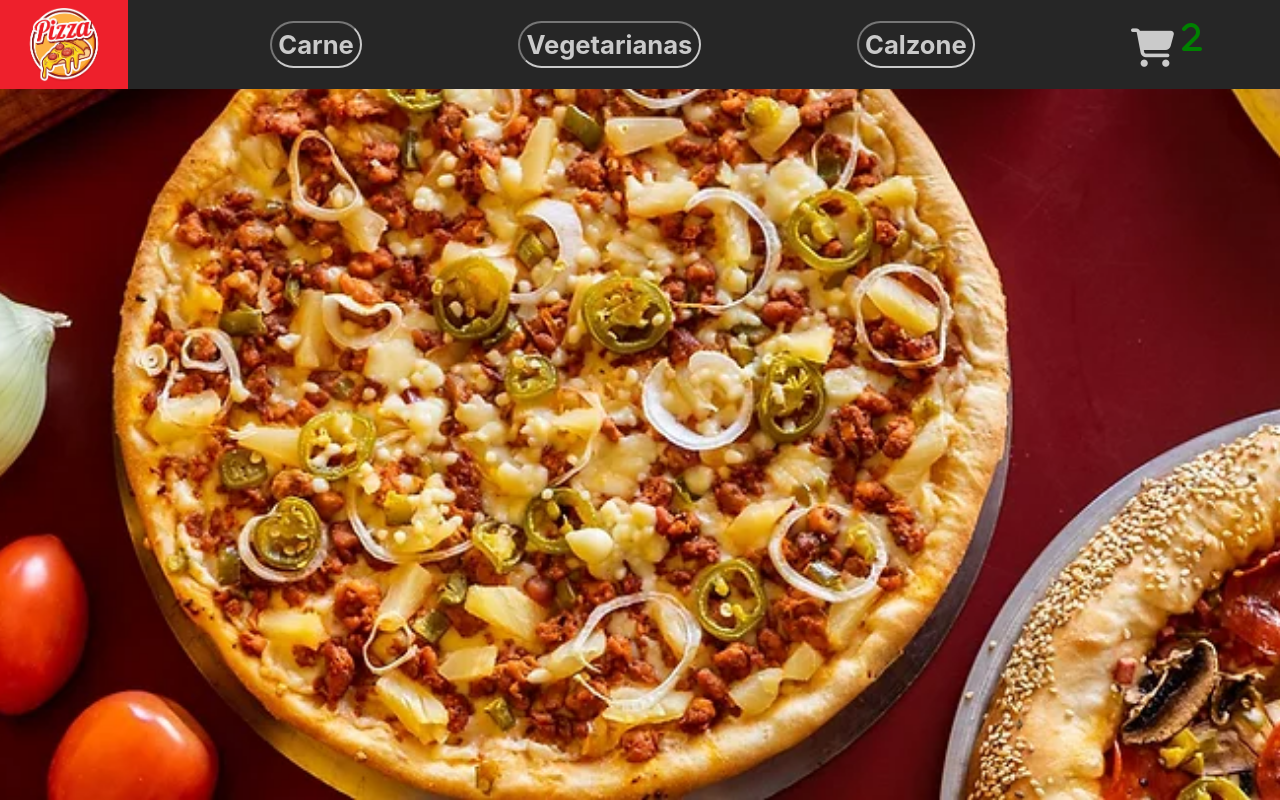
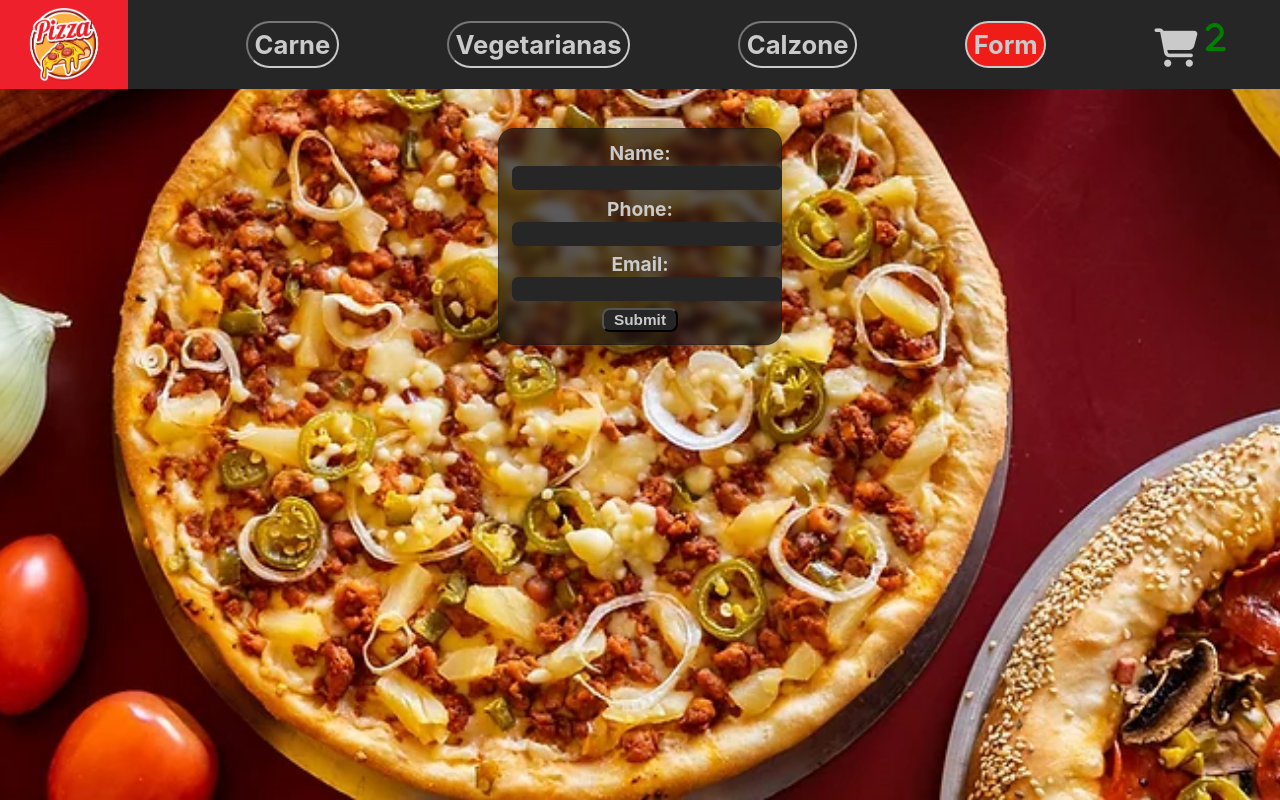
Before and after one commit to Raul-CL/Pizza-Shop-Corral, a React (Create React App) app: page /userForm in a window 1280 px wide. Built offline with nearby package versions, Linux system fonts and the light colour scheme.

Commit message:
Creacion de formulario

```diff
--- a/src/App.css
+++ b/src/App.css
@@ -42,6 +42,6 @@
   }
 }
 
-button:active{
+button:active,input:active{
   border-color: #cacaca;
 }
--- a/src/App.js
+++ b/src/App.js
@@ -5,6 +5,7 @@ import { ItemDetailContainer } from './components/ItemDetail/ItemDetailContainer
 import { BrowserRouter, Routes, Route} from "react-router-dom"
 import { Cart } from './components/Cart/Cart';
 import Provider from './context/cartContext';
+import { UserForm } from './components/Form/UserForm';
 
 
 function App() {
@@ -19,6 +20,7 @@ function App() {
           <Route path='category/:category' element={<ItemListContainer/>} />
           <Route path='item/:id' element={<ItemDetailContainer/>} />
           <Route path='cart' element={<Cart/>} />
+          <Route path='userForm' element={<UserForm/>} />
         </Routes>
       </BrowserRouter>
     </Provider>
--- /dev/null
+++ b/src/components/Form/UserForm.css
@@ -0,0 +1,50 @@
+.UserFormContainer{
+    width: 100%;
+    height: 100%;
+    display: flex;
+    justify-content: center;
+    margin-top: 3vmax;
+}
+.personForm{
+    font-size: 1.5vmax;
+    font-weight: bold;
+    color: #cacaca;
+    width: 20vw;
+    padding: 1vmax;
+    display: flex;
+    flex-direction: column;
+    text-align: center;
+    background: rgba(17, 17, 17, 0.664);
+    border-radius: 16px;
+    box-shadow: 0 4px 30px rgba(0, 0, 0, 0.185);
+    backdrop-filter: blur(5px);
+    -webkit-backdrop-filter: blur(5px);
+    border: 1px solid rgba(17, 17, 17, 0.253);
+}
+.personForm label{
+    margin-bottom: .5vmax;
+}
+.personForm label input{
+    color: #cacaca;
+    background-color: #262626;
+    border: none;
+    border-radius: .5vmax;
+    padding-left: .5vmax;
+    font-weight: bold;
+    font-size: 1.5vmax;
+}
+.personForm input[type=submit]{
+    width: 30%;
+    align-self: center;
+    color: #cacaca;
+    background-color: #262626;
+    border-radius: .5em;
+    font-size: 1.2vmax;
+    font-weight: bold;
+    transition: all 300ms;
+    margin: 0px 2vmax;
+}
+.personForm input[type=submit]:hover{
+    background-color: green;
+    box-shadow: 2px 2px 15px rgba(107, 107, 107, 0.5);
+}
--- /dev/null
+++ b/src/components/Form/UserForm.js
@@ -0,0 +1,56 @@
+import React, {useState} from 'react'
+import './UserForm.css'
+
+export const UserForm = () => {
+    const [person, setPerson] = useState({
+        name:'',
+        phone:'',
+        email:''
+    })
+
+    const handleChange = (e) => {
+        //this.setState({value: e.target.value});
+        //console.log(e.target.name);
+        e.target.name === 'name' && handleNameChange(e.target.value)
+        e.target.name === 'phone' && handlePhoneChange(e.target.value)
+        e.target.name === 'email' && handleEmailChange(e.target.value)
+    }
+
+    const handleSubmit = (e) => {
+        e.preventDefault();
+        alert('A name was submitted: ' + JSON.stringify(person));
+    }
+
+    const handleNameChange = (name) =>{
+        setPerson({...person, name: name})
+    }
+
+    const handlePhoneChange = (phone) =>{
+        setPerson({...person, phone: phone})
+    }
+
+    const handleEmailChange = (email) =>{
+        setPerson({...person, email: email})
+    }
+
+    return (
+        <div className='UserFormContainer'>
+            <form onSubmit={(e)=>handleSubmit(e)} className="personForm" autocomplete="off">
+              <label>
+                Name:
+                <input type="text" name='name' value={person.name.value} onChange={(e)=>{handleChange(e)}} />
+              </label>
+              <label>
+                Phone:
+                <input type="tel" name='phone' value={person.phone.value} onChange={(e)=>{handleChange(e)}} />
+              </label>
+              <label>
+                Email:
+                <input type="email" name='email' value={person.email.value} onChange={(e)=>{handleChange(e)}} />
+              </label>
+              <input type="submit" value="Submit" />
+            </form>
+
+        </div>
+    );
+}
--- a/src/components/Navbar/NavBar.js
+++ b/src/components/Navbar/NavBar.js
@@ -2,6 +2,7 @@ import React from 'react'
 import { CartWidget } from './CartWidget'
 import "./Navbar.css"
 import {Link, NavLink} from 'react-router-dom'
+import { UserForm } from '../Form/UserForm'
 
 export const NavBar = () => {
   return (
@@ -11,6 +12,7 @@ export const NavBar = () => {
             <NavLink to="/category/Normal" className={({isActive})=>isActive? "linkActive" : "link"}>Carne</NavLink>
             <NavLink to="/category/Vegetarian" className={({isActive})=>isActive? "linkActive" : "link"}>Vegetarianas</NavLink>
             <NavLink to="/category/Calzone" className={({isActive})=>isActive? "linkActive" : "link"}>Calzone</NavLink>
+            <NavLink to="/userForm" className={({isActive})=>isActive? "linkActive" : "link"}>Form</NavLink>
             <NavLink to="/cart"><CartWidget /></NavLink>
         </nav>
     </header>
```
Also changed, not shown: src/components/Form/form.js (deleted, +0 -7 lines).
